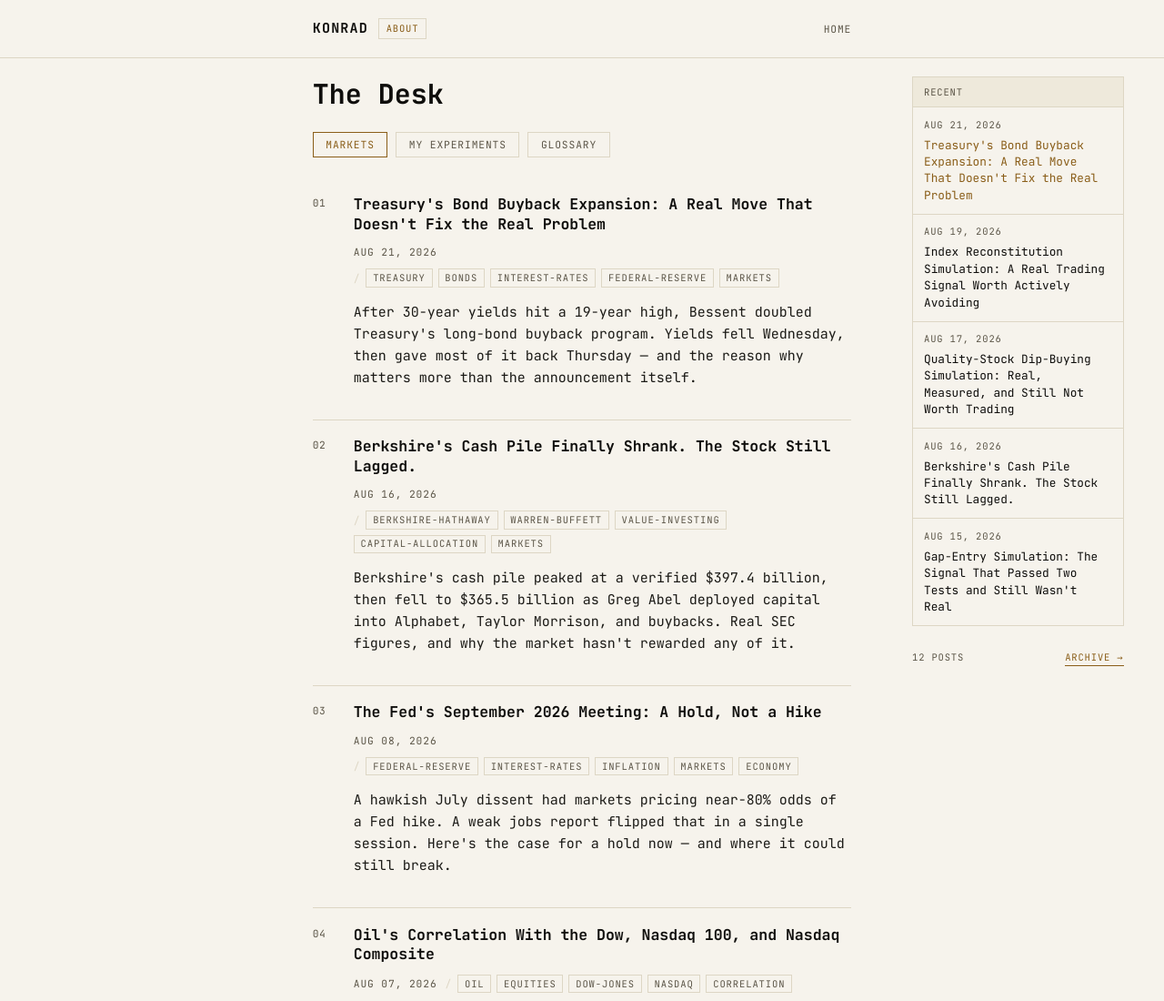
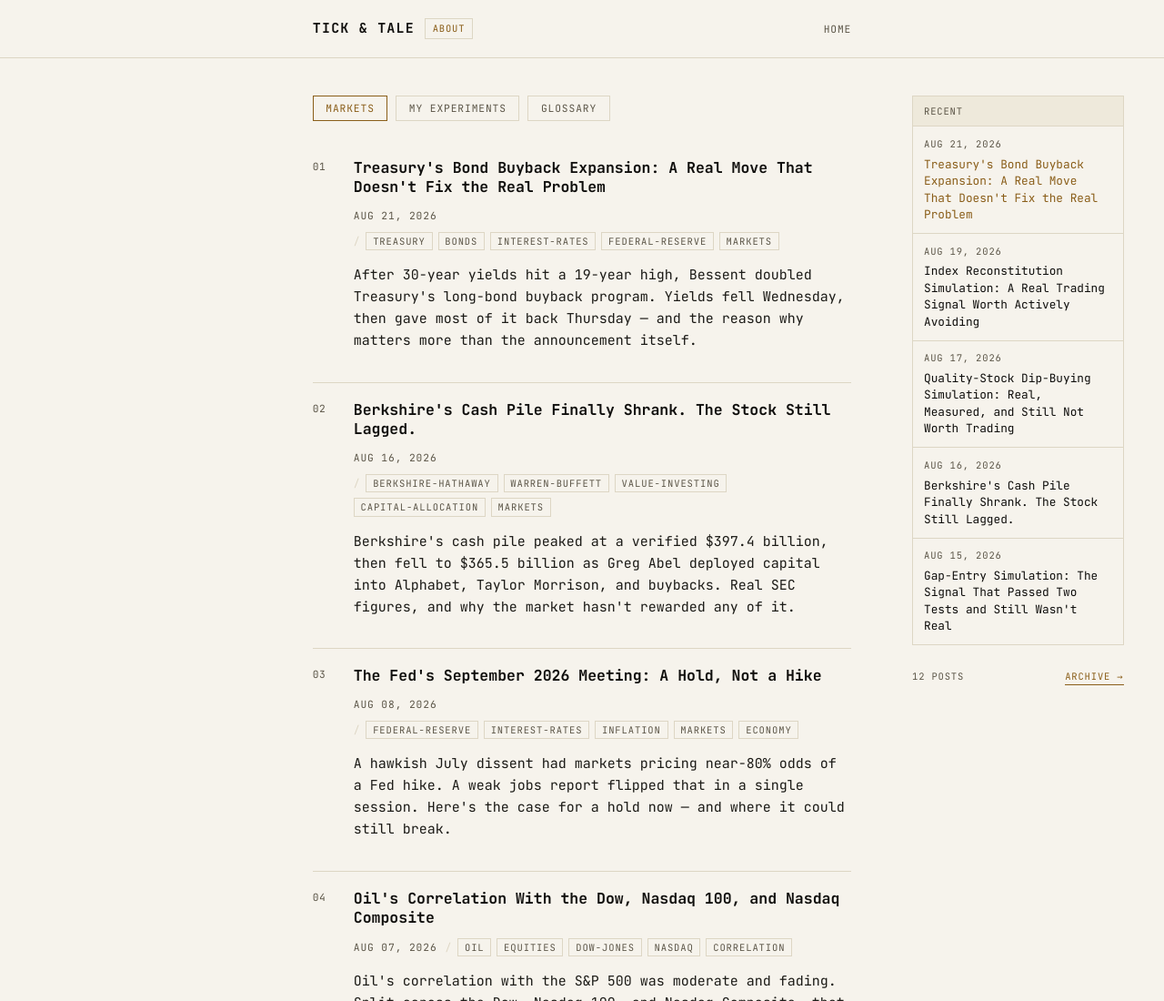
Before and after one commit to konradb-gh/konradb-gh.github.io, an Astro site: page / in a window 1280 px wide. Shown: the top 1100 px of the page at 91% size. Built offline with nearby package versions, Linux system fonts and the light colour scheme; Astro itself is replaced by a stand-in of ours.

Commit message:
Rebrand site to Tick & Tale; drop homepage H1
Renames the nav wordmark and page <title> from "Konrad" to "Tick &
Tale" (both driven by the same siteTitle variable in BaseLayout).
Removes the redundant "Tick & Tale" H1 above the homepage tabs so the
name appears once, in the nav — About panel bio is untouched. Bumps
the homepage tabs' top margin to fill the space the heading left
behind.

```diff
--- a/src/layouts/BaseLayout.astro
+++ b/src/layouts/BaseLayout.astro
@@ -8,7 +8,7 @@ interface Props {
 
 const { title, description = 'Thoughts on markets, money, and building things.' } = Astro.props;
 // Shortened to first name only for now — change back to 'Konrad Boguszewski' later.
-const siteTitle = 'Konrad';
+const siteTitle = 'Tick & Tale';
 ---
 
 <!doctype html>
--- a/src/pages/index.astro
+++ b/src/pages/index.astro
@@ -14,8 +14,6 @@ const recentPosts = allPosts.slice(0, 5);
 ---
 
 <BaseLayout title="Home">
-  <h1>The Desk</h1>
-
   <div class="category-tabs" role="tablist">
     <button type="button" class="category-tab is-active" data-category="markets" role="tab" aria-selected="true">
       Markets
--- a/src/styles/global.css
+++ b/src/styles/global.css
@@ -151,7 +151,7 @@ code {
 .category-tabs {
   display: flex;
   gap: 0.6rem;
-  margin: 1.5rem 0;
+  margin: 2.75rem 0 1.5rem;
 }
 
 .category-tab {
```
